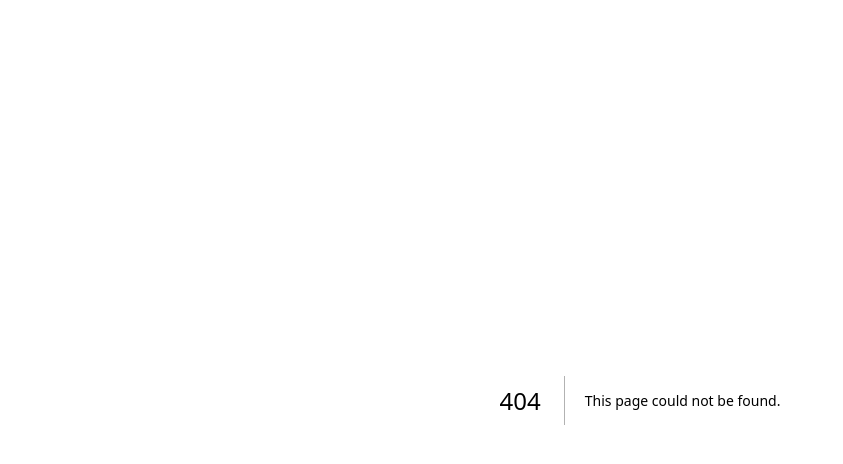
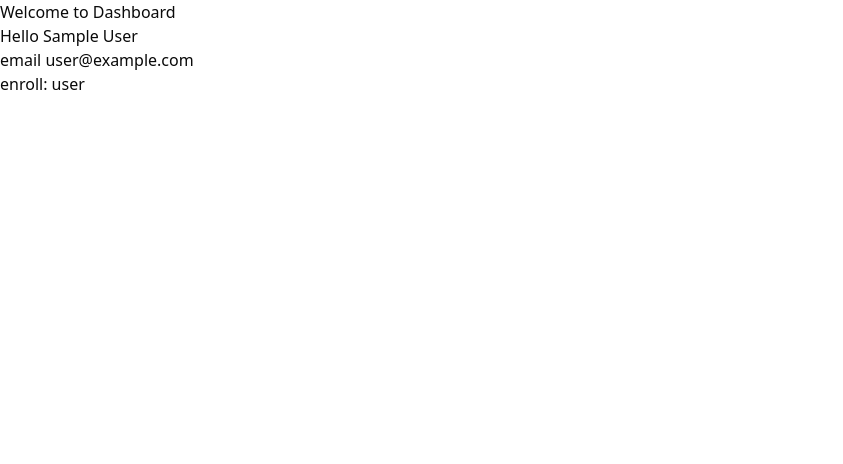
Before and after one commit to VaibhavKatariya/cicr-website, a Next.js app: page /dashboard in a window 1280 px wide. Before the commit this address had no page. Shown: the top 464 px of the page, without its empty margins (0-843 px from the left). Built offline with nearby package versions, Linux system fonts and the light colour scheme; no server answers; sample sign-in values are in the browser's storage.

Commit message:
feat: add demo dashboard page

```diff
--- /dev/null
+++ b/src/app/dashboard/page.tsx
@@ -0,0 +1,33 @@
+"use client";
+
+import { useRouter } from "next/navigation";
+import { useAuth } from "@/context/AuthContext";
+import { useEffect } from "react";
+import toast from "react-hot-toast";
+
+export default function DashboardPage() {
+  const { user, loading, checkingAuth } = useAuth();
+  const router = useRouter();
+
+  useEffect(() => {
+    if (!loading && !checkingAuth && !user) {
+      toast.error("Please log in to access the dashboard");
+      router.push("/login");
+    }
+  }, [user, loading, checkingAuth]);
+
+  if (loading || checkingAuth) return <p>Loading...</p>;
+
+  let userEmail = user?.email || "Not available";
+  let enroll = userEmail.split("@")[0] || "Not available";
+
+
+  return (
+    <div>
+      <h1>Welcome to Dashboard</h1>
+      <p>Hello {user?.displayName}</p>
+      <p>email {user?.email}</p>
+      <p>enroll:  {enroll}</p>
+    </div>
+  );
+}
--- a/src/app/layout.tsx
+++ b/src/app/layout.tsx
@@ -2,6 +2,7 @@
 import type { Metadata } from "next";
 import { ThemeProvider } from "next-themes";
 import { Toaster } from "react-hot-toast";
+import { AuthProvider } from "@/context/AuthContext";
 import "./globals.css";
 
 export const metadata: Metadata = {
@@ -18,10 +19,12 @@
     <html lang="en" suppressHydrationWarning>
       <head></head>
       <body>
-        <ThemeProvider attribute="class" defaultTheme="system" enableSystem>
-          {children}
-          <Toaster position="top-right" />
-        </ThemeProvider>
+        <AuthProvider>
+          <ThemeProvider attribute="class" defaultTheme="system" enableSystem>
+            {children}
+            <Toaster position="top-right" />
+          </ThemeProvider>
+        </AuthProvider>
       </body>
     </html>
   );
```
